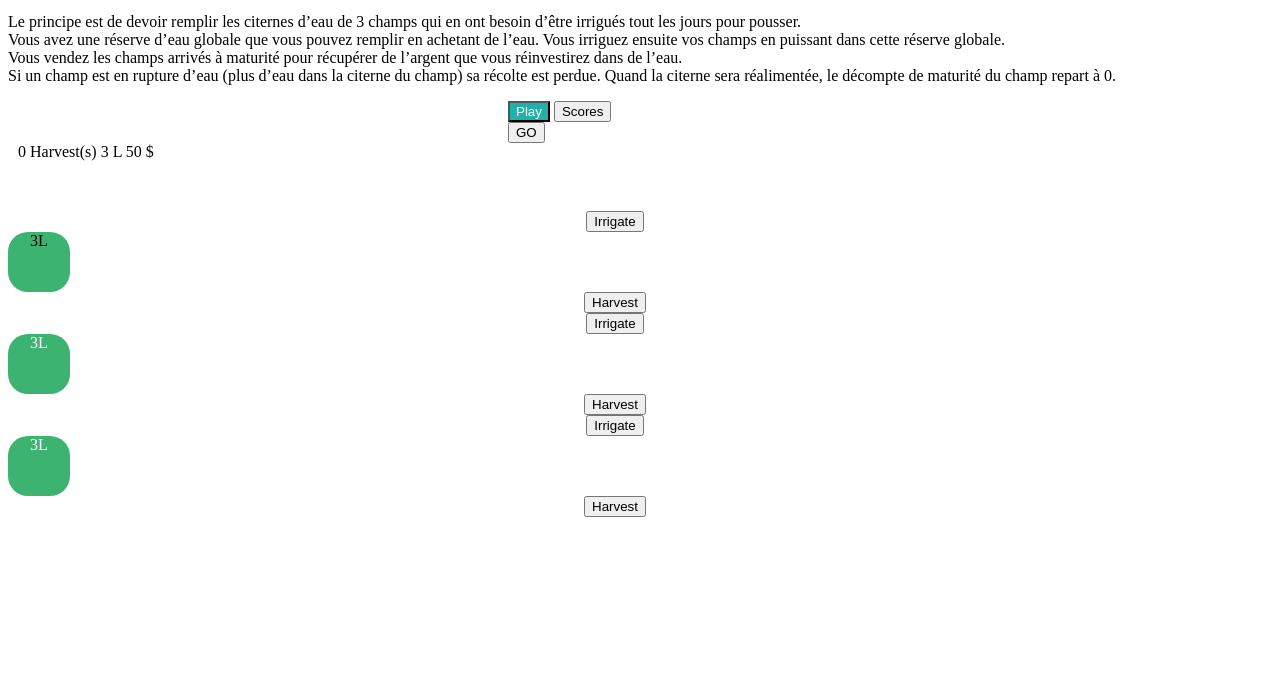
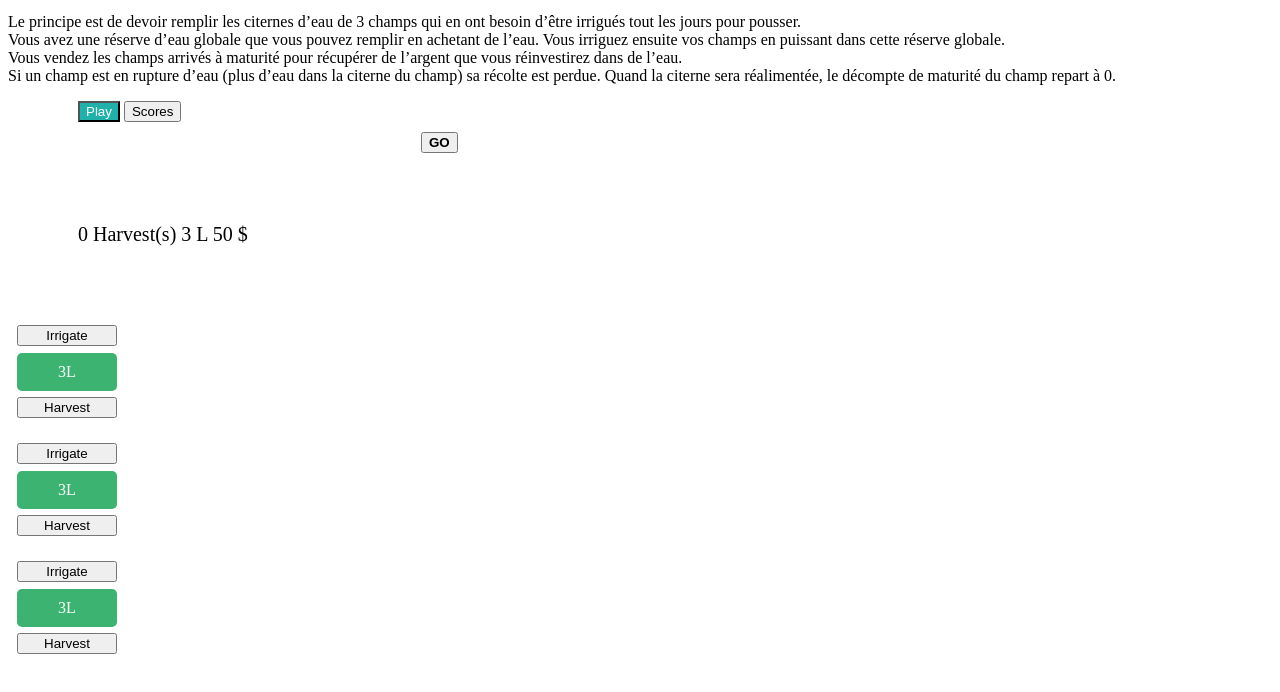
Before and after one commit to Pochwar/dryfield, a website: page index.html in a window 1280 px wide. Shown: the part 222-914 px from the top of the page. Before the commit the page ends 810 px from the top, so only its background shows below. Drawn offline with nearby package versions, Linux system fonts and the light colour scheme.

Commit message:
index et style maj

```diff
--- a/style.css
+++ b/style.css
@@ -12,7 +12,7 @@ img {
 }
 
 #recolte {
-    margin-left: 500px;
+    margin-left: 70px;
    }
 
 #joueur {
@@ -20,51 +20,44 @@ img {
     color: white;
 }
 
-#start {
+#go {
     font-weight: bold;
-    margin-left: 32px;
+    margin-left: 343px;
     margin-top: 10px;
 }
 
-#compteur{
-     margin-left: 10px;
-    margin-bottom: 50px;
-}
-
-#affichage {
-    margin-right: 50px;
-    text-align: center;
+#compteur {
+    padding: 70px;
+    font-size: 20px;
 }
 
 
-#field0-value {
-	display:block;
-	position: relative;
-	height:60px;
-	width:62px;
-	background:#3CB371;
-    border-rad
-	color:#FFFFFF;
+
+#affichage {
+    display: flex;
+    justify-content: space-around;
+}
+
+#affichage > div {
+    height: 100px;
+    width: 100px;
+    color: #FFFFFF;
     text-align: center;
     border-radius: 20px;
+    padding: 9px;
+    display: flex;
+    flex-direction: column;
+    justify-content: space-between;
 }
 
-#field1-value {
-	display:block;
-	position: relative;
-	height:60px;
-	width:62px;
-	background:	#3CB371;
-	color:#FFFFFF;
-    border-radius: 20px;
+#field0-value, #field1-value, #field2-value {
+    background: #3CB371;
+    padding: 10px 0;
+    border-radius: 5px;
 }
 
-#field2-value {
-	display:block;
-	position: relative;
-	height:60px;
-	width:62px;
-	background:	#3CB371;
-	color:#FFFFFF;
-    border-radius: 20px;
+
+#eau {
+    margin-left: 180px;
+    font-style: center;
 }
```
